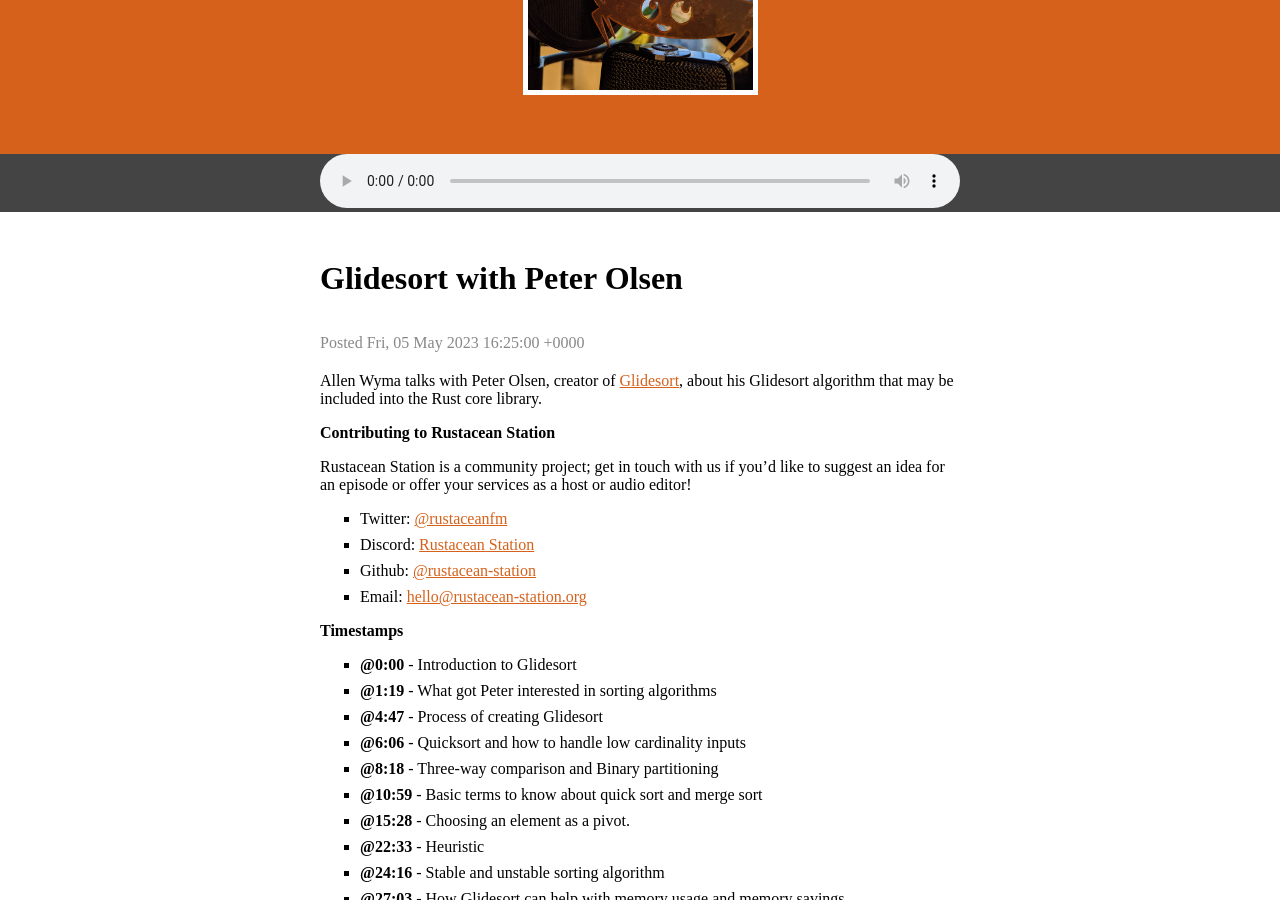
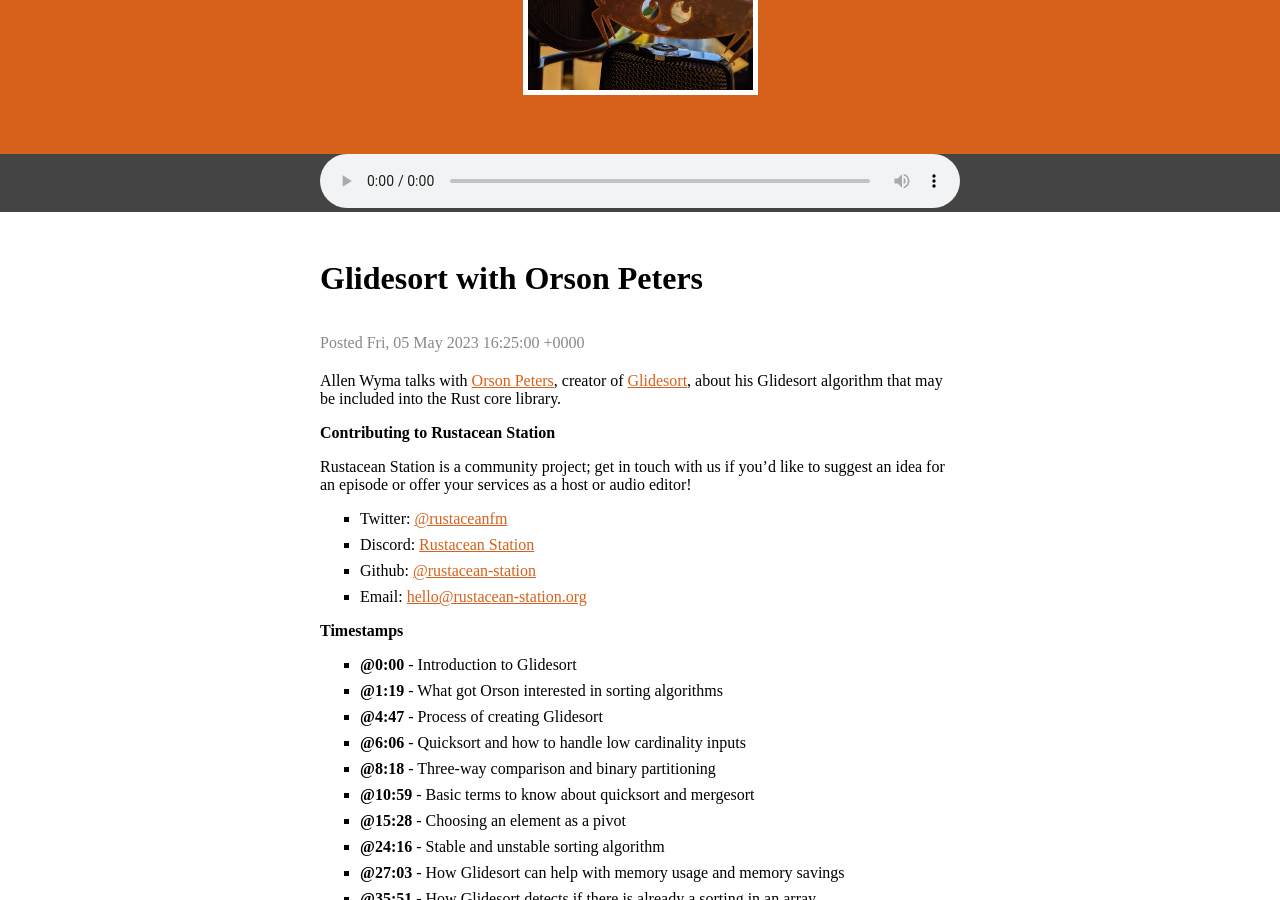
Before and after one commit to rustacean-station/rustacean-station.org, a Jekyll site: the page built from _episodes/interviews/2023-05-05-orson-peters.md, in a window 1280 px wide and 900 px high, scrolled down 291 px. Built offline with Jekyll 4.4.1, drawn with Linux system fonts in a browser that asks for light colours; some of the changed text lies outside the part shown.

Commit message:
make some edits for the name type and minor grammar changes

```diff
--- a/_episodes/interviews/2023-05-05-peter-olsen.md
+++ b/_episodes/interviews/2023-05-05-orson-peters.md
@@ -1,13 +1,13 @@
 ---
-title: "Glidesort with Peter Olsen"
+title: "Glidesort with Orson Peters"
 date: 2023-05-05T16:25:00Z
-file: https://audio.rustacean-station.org/file/rustacean-station/2023-05-05-peter-olsen.mp3
+file: https://audio.rustacean-station.org/file/rustacean-station/2023-05-05-orson-peters.mp3
 duration: "01:14:40"
 length: "71687523"
 #reddit: (leave blank on initial publish, amend with link and uncomment this line after Reddit thread has been posted)
 ---
 
-Allen Wyma talks with Peter Olsen, creator of [Glidesort](https://github.com/orlp/glidesort), about his Glidesort algorithm that may be included into the Rust core library.
+Allen Wyma talks with [Orson Peters](https://orlp.net/), creator of [Glidesort](https://github.com/orlp/glidesort), about his Glidesort algorithm that may be included into the Rust core library.
 
 ## Contributing to Rustacean Station
 
@@ -21,22 +21,21 @@
 ## Timestamps
 
 - [@0:00] - Introduction to Glidesort
-- [@1:19] - What got Peter interested in sorting algorithms
+- [@1:19] - What got Orson interested in sorting algorithms
 - [@4:47] - Process of creating Glidesort
 - [@6:06] - Quicksort and how to handle low cardinality inputs
-- [@8:18] - Three-way comparison and Binary partitioning
-- [@10:59] - Basic terms to know about quick sort and merge sort
-- [@15:28] - Choosing an element as a pivot.
-- [@22:33] - Heuristic
+- [@8:18] - Three-way comparison and binary partitioning
+- [@10:59] - Basic terms to know about quicksort and mergesort
+- [@15:28] - Choosing an element as a pivot
 - [@24:16] - Stable and unstable sorting algorithm
 - [@27:03] - How Glidesort can help with memory usage and memory savings
 - [@35:51] - How Glidesort detects if there is already a sorting in an array
 - [@38:19] - Linear scanning
 - [@41:47] - When would Glidesort be a good use for?
-- [@45:53] - Glide sort is a comparison-based algorithm.
+- [@45:53] - Glidesort is a comparison-based algorithm
 - [@49:09] - What datatype would be great for Glidesort
-- [@52:17] - Sorting algorithms and language issues.
-- [@53:11] - Sorting algorithm in Python vs Rust.
+- [@52:17] - Sorting algorithms and language issues
+- [@53:11] - Sorting algorithm in Python vs Rust
 - [@55:52] - The challenge of implementing sorting algorithms in Rust.
 - [@58:36] - Reducing Glidesort's code size
 - [@1:01:21] - Standard library benchmarking criteria
```
